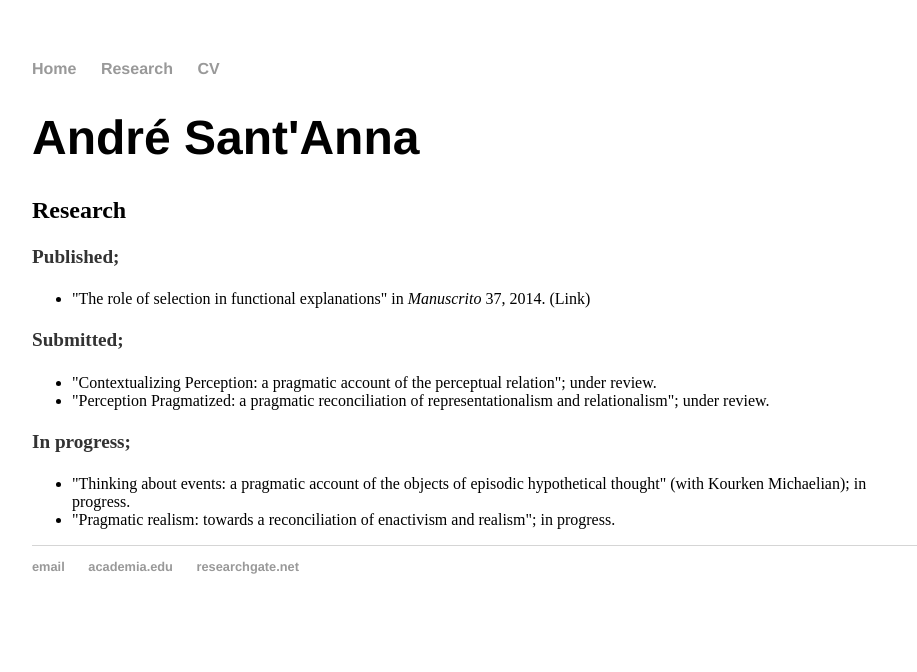
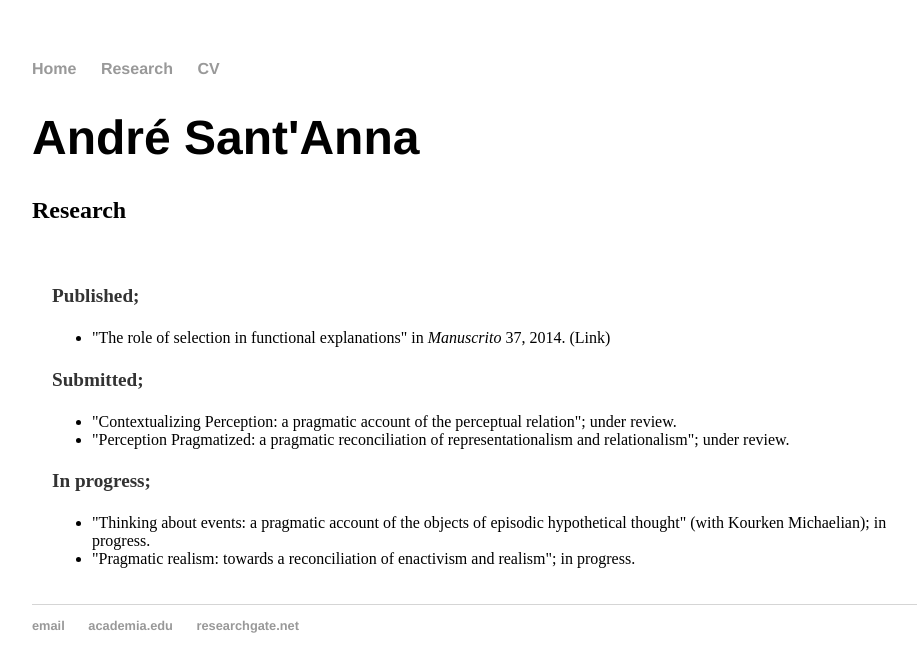
Before and after one commit to andresantanna/andresantanna.github.io, a Jekyll site: the page built from research.html, in a window 1280 px wide. Shown: the top 672 px of the page, without its empty margins (160-1077 px from the left). Built offline with Jekyll 4.4.1, drawn with Linux system fonts in a browser that asks for light colours.

Commit message:
Update research.html

```diff
--- a/research.html
+++ b/research.html
@@ -5,7 +5,7 @@ title: André Sant'Anna - Research
 <div class="blurb">
 	<h1>André Sant'Anna</h1>
   <h2>Research</h2>
-
+<div style="background-color:white;color:black;padding:20px;">
 <p><b>Published;</b><br>
 
 <ul>
@@ -25,5 +25,5 @@ title: André Sant'Anna - Research
 <li>"Thinking about events: a pragmatic account of the objects of episodic hypothetical thought" (with Kourken Michaelian); in progress.</li>
 <li>"Pragmatic realism: towards a reconciliation of enactivism and realism"; in progress.</li>
 </ul>
-
+	</div>
 </div><!-- /.blurb -->
```
